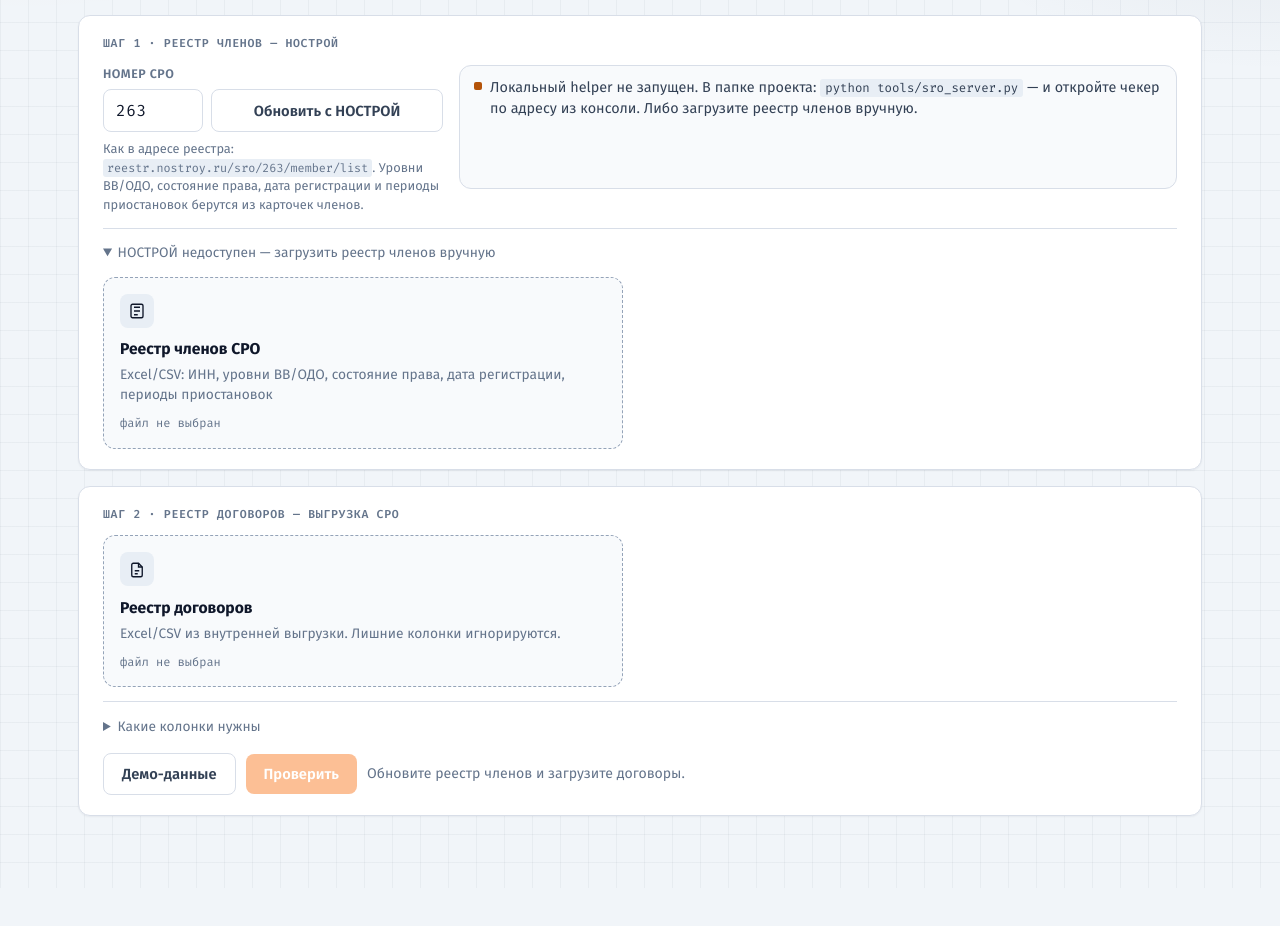
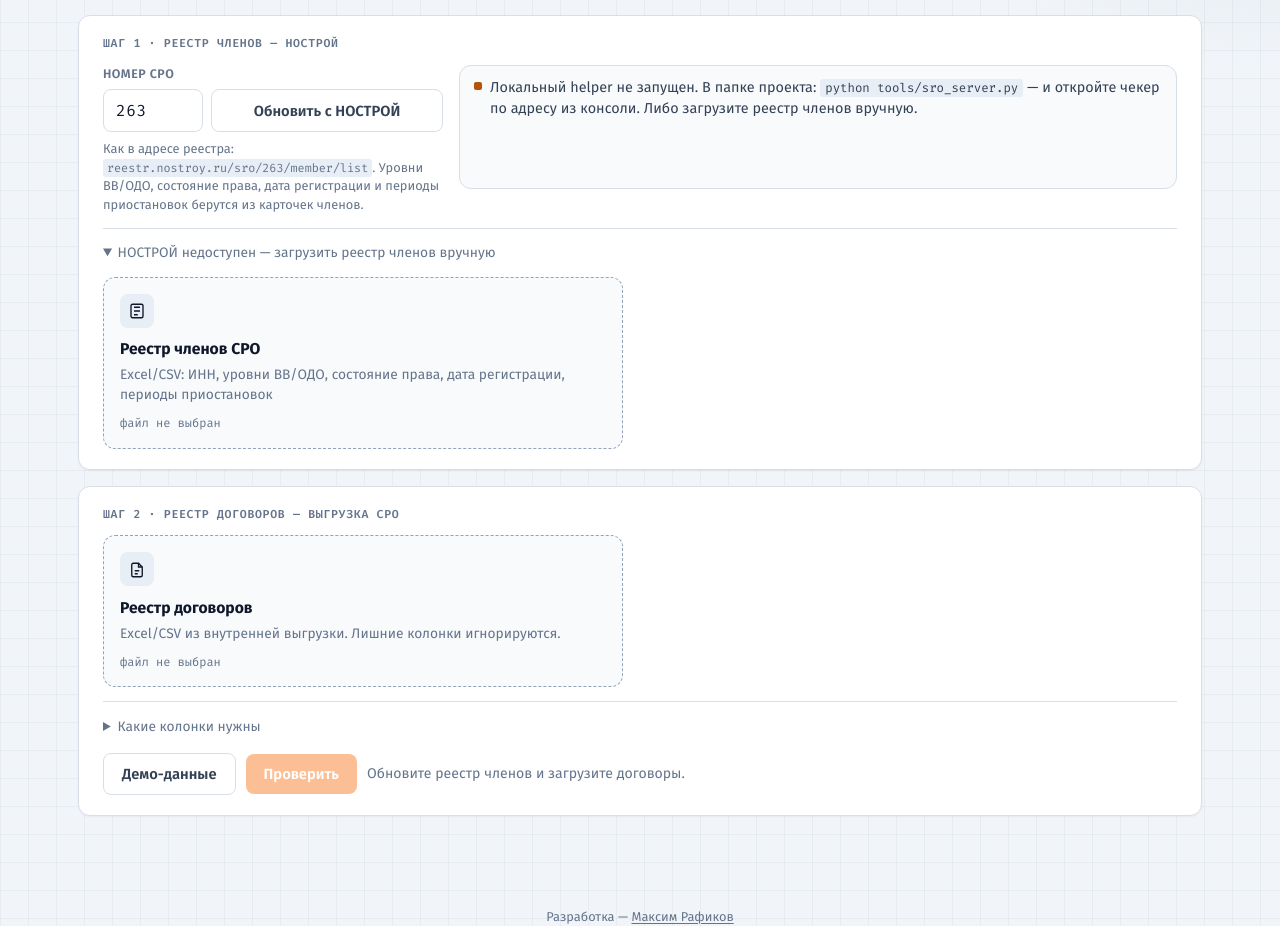
Before and after one commit to MaksimRafikov/sro-auditor, a plain HTML site: page sro_checker.html in a window 1280 px wide. Shown: the part 118-1044 px from the top of the page. Before the commit the page ends 1006 px from the top, so only its background shows below. Drawn offline with Linux system fonts and the light colour scheme; no server answers.

Commit message:
Add footer credit link to maximrafikov.ru.
Gives the public demo an external backlink to the portfolio.

Co-authored-by: Cursor <cursoragent@cursor.com>

```diff
--- a/sro_checker.html
+++ b/sro_checker.html
@@ -1190,6 +1190,21 @@
       border-radius: 4px;
     }
 
+    .site-credit {
+      margin: 1.25rem 0 0;
+      text-align: center;
+      color: var(--color-muted);
+      font-size: 0.8rem;
+    }
+    .site-credit a {
+      color: inherit;
+      text-decoration: underline;
+      text-underline-offset: 0.15em;
+    }
+    .site-credit a:hover {
+      color: var(--color-ink, #0f172a);
+    }
+
     @media (max-width: 720px) {
       .panel { padding: 16px; }
     }
@@ -1403,6 +1418,11 @@
     </aside>
   </div>
 
+  <p class="site-credit">
+    Разработка —
+    <a href="https://maximrafikov.ru/" target="_blank" rel="noopener noreferrer">Максим Рафиков</a>
+  </p>
+
   <script src="./_sro_logic.js"></script>
 </body>
 </html>
```
